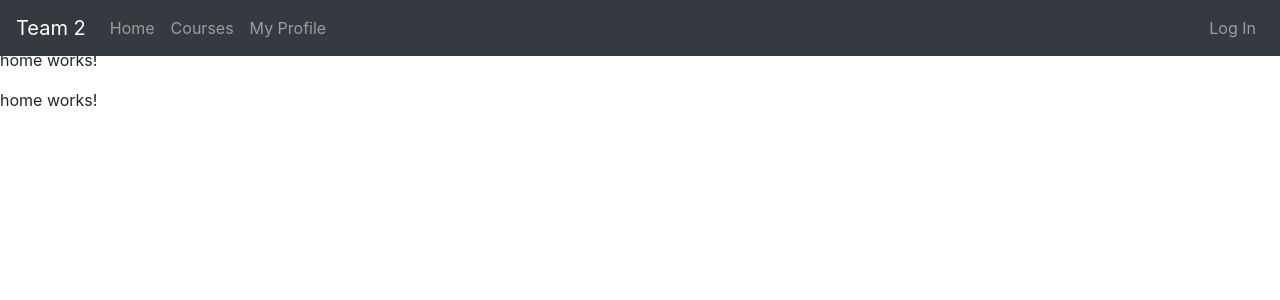
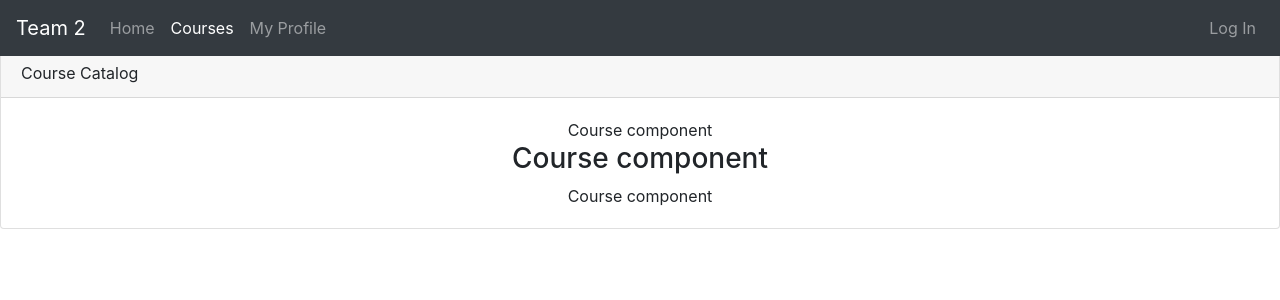
Before and after one commit to nathan1324/Angular_ELearning, an Angular app: page /course in a window 1280 px wide. Shown: the top 300 px of the page. Built offline with nearby package versions, Linux system fonts and the light colour scheme.

Commit message:
Setup home and course component and nav routing between them

```diff
--- a/src/app/app.component.html
+++ b/src/app/app.component.html
@@ -5,7 +5,7 @@
     <a class="navbar-brand" href="#">Team 2</a>
   <ul class="navbar-nav">
       <li class="nav-item"><a class="nav-link" [routerLink]="['/home']" routerLinkActive="active">Home</a></li>
-      <li class="nav-item"><a class="nav-link" [routerLink]="['/Course']" routerLinkActive="active">Courses</a></li>
+      <li class="nav-item"><a class="nav-link" [routerLink]="['/course']" routerLinkActive="active">Courses</a></li>
       <li class="nav-item"><a class="nav-link" [routerLink]="['/Course']" routerLinkActive="active">My Profile</a></li>
   </ul>
   <ul class="navbar-nav ml-auto">
@@ -24,8 +24,5 @@
 </div>
 
 <div>
-    <epl-home></epl-home>
+  <router-outlet></router-outlet>
 </div>
-<div>
-    <router-outlet></router-outlet>
-</div>
--- a/src/app/course/course.component.html
+++ b/src/app/course/course.component.html
@@ -1,3 +1,14 @@
-<p>
-  course works!
-</p>
+<div class="card">
+  <div class="card-header">
+    {{pageTitle}}
+  </div>
+  <div class="card-body">
+    <div class="container-fluid">
+      <div class="text-center">Course component</div>
+      <div class="text-center">
+        <h3>Course component</h3>
+      </div>
+      <div class="text-center">Course component</div>
+    </div>
+  </div>
+</div>
--- a/src/app/course/course.component.ts
+++ b/src/app/course/course.component.ts
@@ -1,15 +1,9 @@
-import { Component, OnInit } from '@angular/core';
+import { Component } from '@angular/core';
 
 @Component({
-  selector: 'epl-course',
   templateUrl: './course.component.html',
   styleUrls: ['./course.component.scss']
 })
-export class CourseComponent implements OnInit {
-
-  constructor() { }
-
-  ngOnInit() {
-  }
-
+export class CourseComponent {
+  pageTitle = 'Course Catalog';
 }
--- a/src/app/home/home.component.html
+++ b/src/app/home/home.component.html
@@ -1,3 +1,14 @@
-<p>
-  home works!
-</p>
+<div class="card">
+  <div class="card-header">
+    {{pageTitle}}
+  </div>
+  <div class="card-body">
+    <div class="container-fluid">
+      <div class="text-center">Home component</div>
+      <div class="text-center">
+        <h3>Home component</h3>
+      </div>
+      <div class="text-center">Home component</div>
+    </div>
+  </div>
+</div>
--- a/src/app/home/home.component.ts
+++ b/src/app/home/home.component.ts
@@ -6,7 +6,7 @@ import { Component, OnInit } from '@angular/core';
   styleUrls: ['./home.component.scss']
 })
 export class HomeComponent implements OnInit {
-
+  pageTitle = 'Home';
   constructor() { }
 
   ngOnInit() {
```
Also changed, not shown: src/app/app.module.ts (+2 -8 lines), src/app/course/course.module.ts (+6 -6 lines).
